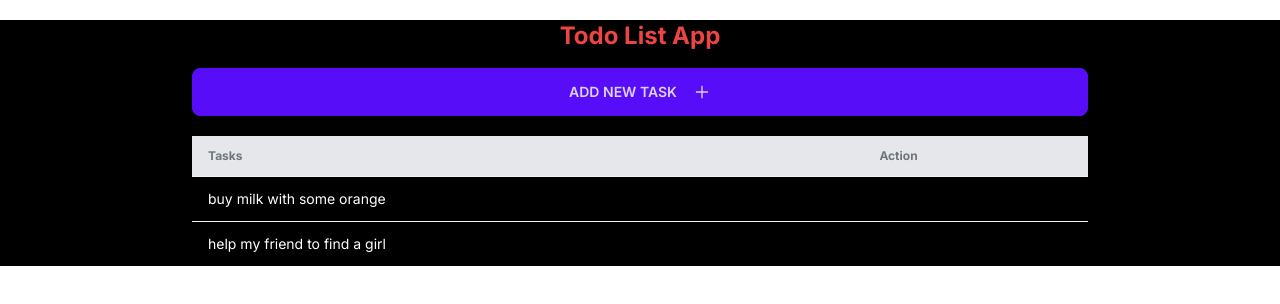
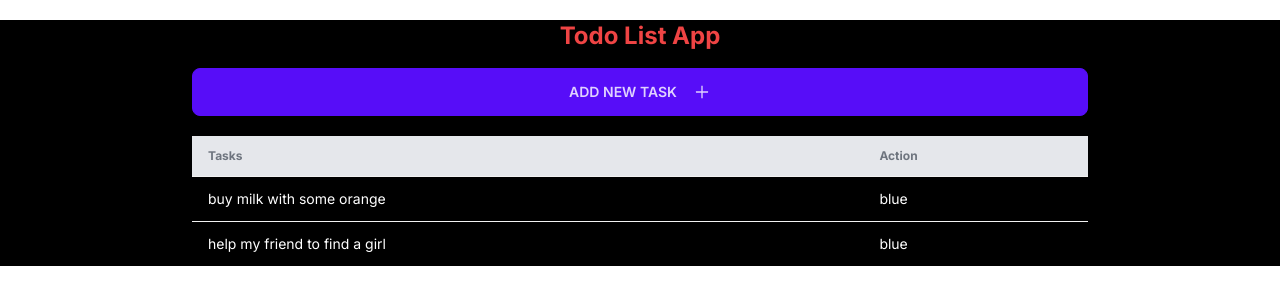
Before and after one commit to NimeshPiyumantha/Simple-To-Do_App, a Next.js app: page / in a window 1280 px wide. Shown: the top 304 px of the page. Built offline with nearby package versions, Linux system fonts and the light colour scheme; data requests are answered from the project's data file.

Commit message:
Update Content

```diff
--- a/src/components/Task.tsx
+++ b/src/components/Task.tsx
@@ -9,7 +9,7 @@ const Task: React.FC<TaskProps> = ({ task }) => {
   return (
     <tr key={task.id}>
       <td>{task.text}</td>
-      <td>{}</td>
+      <td>blue</td>
     </tr>
   );
 };
```
